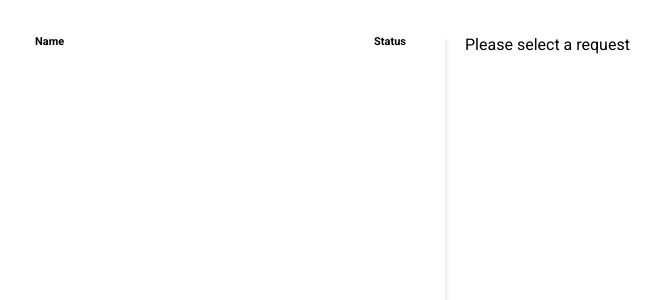
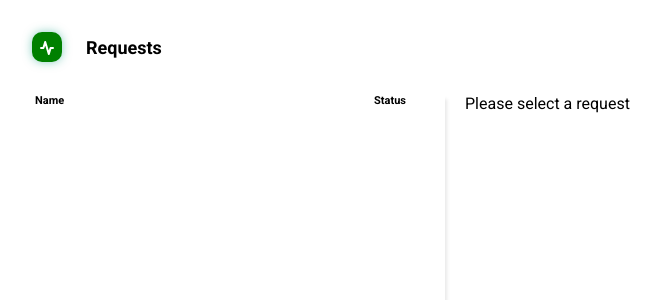
Before and after one commit to dielduarte/graphql-devtools, a React (Create React App) app: page / in a window 1280 px wide. Shown: the top 300 px of the page, without its empty margins (0-667 px from the left). Built offline with nearby package versions, Linux system fonts and the light colour scheme; the HTML template or start-up script is replaced by a standard one.

Commit message:
Add basic Header component (#22)
* feat: add Header component

Closes #3

* Update src/components/Header.tsx

Co-authored-by: Diel Duarte <magdiel.kesller@gmail.com>

```diff
--- a/src/App.tsx
+++ b/src/App.tsx
@@ -4,6 +4,7 @@ import coreMachine from './core/machine';
 import { useMachine } from '@xstate/react';
 import Table from './components/Table';
 import CodeEditor from './components/CodeEditor';
+import Header from 'components/Header';
 import Grid from './layouts/Grid';
 
 function App() {
@@ -12,6 +13,7 @@ function App() {
 
   return (
     <div className="App">
+      <Header />
       <Grid
         Left={
           <Table
--- /dev/null
+++ b/src/components/Header.module.css
@@ -0,0 +1,18 @@
+@value colors: "../styles/colors.module.css";
+@value green from colors;
+
+.header {
+  align-items: center;
+  display: flex;
+  padding: 32px;
+}
+
+.iconBox {
+  background: green;
+  border-radius: 10px;
+  padding: 8px;
+  margin-right: 24px;
+  height: 30px;
+  width: 30px;
+  box-shadow: 0 0 10px rgba(22, 160, 133, 0.5);
+}
--- /dev/null
+++ b/src/components/Header.tsx
@@ -0,0 +1,16 @@
+import React from 'react';
+import { ReactComponent as RequestIcon } from '../icons/request.svg';
+import styles from './Header.module.css';
+
+function Header() {
+  return (
+    <header className={styles.header}>
+      <div className={styles.iconBox}>
+        <RequestIcon />
+      </div>
+      <h1>Requests</h1>
+    </header>
+  );
+}
+
+export default Header;
--- a/src/layouts/Grid.module.css
+++ b/src/layouts/Grid.module.css
@@ -1,7 +1,6 @@
 .grid {
   display: flex;
   padding-right: 35px;
-  padding-top: 35px;
   height: 100vh;
   overflow: hidden;
 }
```
Also changed, not shown: src/icons/request.svg (added).
